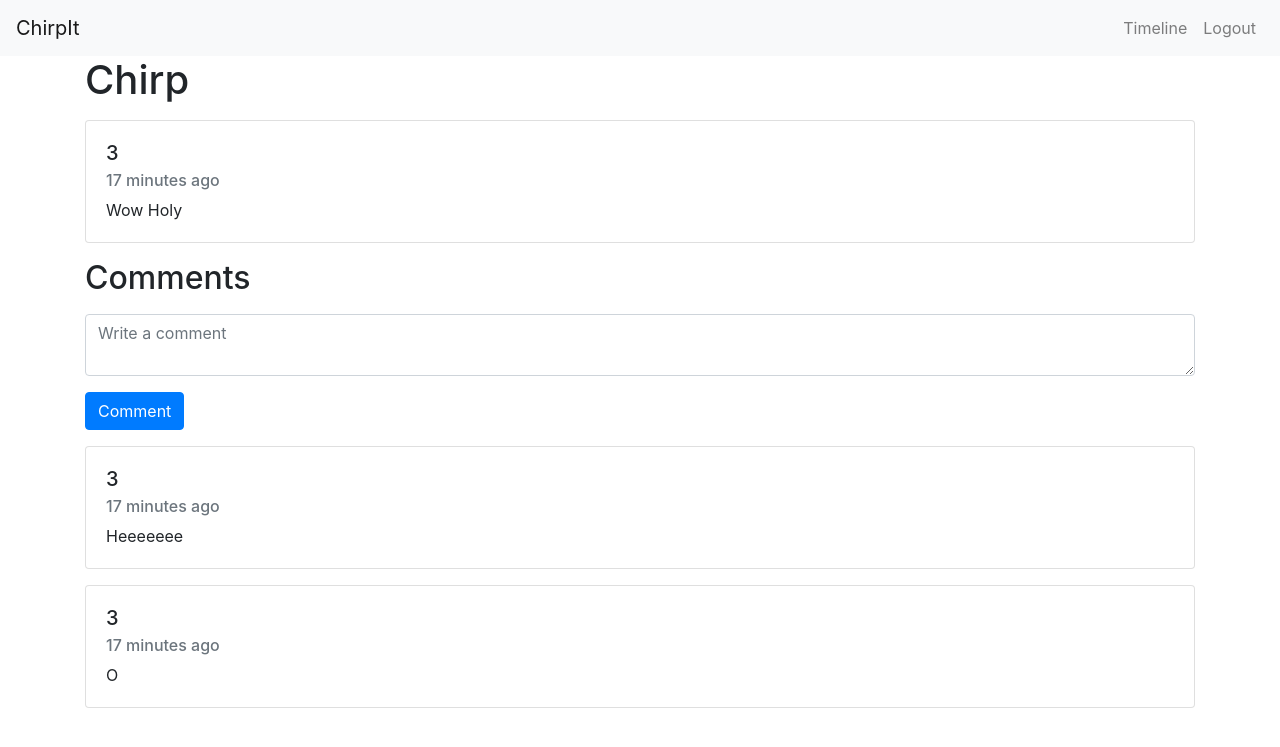
After one commit to d-anshul/ChirpIt, a Flask app: page /chirp/1 in a window 1280 px wide. The commit adds this page. Shown: the top 747 px of the page. Run offline with Flask 3, Linux system fonts and the light colour scheme; a user stored in the database is signed in; some libraries are stand-ins or nearby versions.

Commit message:
Comments Functionality added

```diff
--- a/app.py
+++ b/app.py
@@ -2,42 +2,55 @@ from flask import Flask, render_template, redirect, url_for, request, flash
 from flask_sqlalchemy import SQLAlchemy
 from flask_login import LoginManager, UserMixin, login_user, login_required, logout_user, current_user
 from werkzeug.security import generate_password_hash, check_password_hash
-from datetime import datetime  # Add this import
-from flask_humanize import Humanize  # Add this import
+from datetime import datetime
+from flask_humanize import Humanize
+import arrow  # Add this import
 
 app = Flask(__name__)
 app.config['SECRET_KEY'] = 'your_secret_key_here'
 app.config['SQLALCHEMY_DATABASE_URI'] = 'sqlite:///chirp.db'
 db = SQLAlchemy(app)
-humanize = Humanize(app)  # Initialize Humanize
+humanize = Humanize(app)
+
+# Add this function to register 'naturaltime' filter
+def naturaltime(value):
+    return arrow.get(value).humanize()
+
+app.jinja_env.filters['naturaltime'] = naturaltime
 
 login_manager = LoginManager()
 login_manager.login_view = 'login'
 login_manager.init_app(app)
+
 
 class User(UserMixin, db.Model):
     id = db.Column(db.Integer, primary_key=True)
     username = db.Column(db.String(100), unique=True, nullable=False)
     password = db.Column(db.String(100), nullable=False)
     chirps = db.relationship('Chirp', backref='user', lazy=True)
-
+    comments = db.relationship('Comment', backref='user', lazy=True)
 
 class Chirp(db.Model):
     id = db.Column(db.Integer, primary_key=True)
     text = db.Column(db.String(280), nullable=False)
-    timestamp = db.Column(db.DateTime, nullable=False)
+    timestamp = db.Column(db.DateTime, nullable=False, default=datetime.utcnow)
     user_id = db.Column(db.Integer, db.ForeignKey('user.id'), nullable=False)
+    comments = db.relationship('Comment', backref='chirp', lazy=True)
 
+class Comment(db.Model):
+    id = db.Column(db.Integer, primary_key=True)
+    text = db.Column(db.String(280), nullable=False)
+    timestamp = db.Column(db.DateTime, nullable=False, default=datetime.utcnow)
+    user_id = db.Column(db.Integer, db.ForeignKey('user.id'), nullable=False)
+    chirp_id = db.Column(db.Integer, db.ForeignKey('chirp.id'), nullable=False)
 
 @login_manager.user_loader
 def load_user(user_id):
     return User.query.get(int(user_id))
 
-
 @app.route('/')
 def home():
     return render_template('home.html')
-
 
 @app.route('/signup', methods=['GET', 'POST'])
 def signup():
@@ -58,7 +71,6 @@ def signup():
 
     return render_template('signup.html')
 
-
 @app.route('/login', methods=['GET', 'POST'])
 def login():
     if request.method == 'POST':
@@ -73,7 +85,6 @@ def login():
             flash('Invalid username or password. Please try again.', 'error')
 
     return render_template('login.html')
-
 
 @app.route('/timeline', methods=['GET', 'POST'])
 @login_required
@@ -90,13 +101,19 @@ def timeline():
     chirps = Chirp.query.order_by(Chirp.timestamp.desc()).all()
     return render_template('timeline.html', chirps=chirps)
 
-@app.route('/user/<username>')
+@app.route('/chirp/<int:chirp_id>', methods=['GET', 'POST'])
 @login_required
-def user_profile(username):
-    user = User.query.filter_by(username=username).first_or_404()
-    chirps = Chirp.query.filter_by(user_id=user.id).order_by(Chirp.timestamp.desc()).all()
-    return render_template('user_profile.html', user=user, chirps=chirps)
-
+def chirp(chirp_id):
+    chirp = Chirp.query.get_or_404(chirp_id)
+    if request.method == 'POST':
+        comment_text = request.form['comment_text']
+        if comment_text:
+            new_comment = Comment(text=comment_text, timestamp=datetime.utcnow(), user=current_user, chirp=chirp)
+            db.session.add(new_comment)
+            db.session.commit()
+            flash('Your comment has been posted!', 'success')
+            return redirect(url_for('chirp', chirp_id=chirp_id))
+    return render_template('chirp.html', chirp=chirp)
 
 @app.route('/logout')
 @login_required
@@ -104,6 +121,5 @@ def logout():
     logout_user()
     return redirect(url_for('home'))
 
-
 if __name__ == '__main__':
     app.run(debug=True)
--- /dev/null
+++ b/templates/chirp.html
@@ -0,0 +1,33 @@
+{% extends "base.html" %}
+{% block content %}
+    <h1 class="mb-3">Chirp</h1>
+
+    <div class="card mb-3">
+        <div class="card-body">
+            <h5 class="card-title">{{ chirp.user.username }}</h5>
+            <h6 class="card-subtitle mb-2 text-muted">{{ chirp.timestamp|naturaltime }}</h6>
+            <p class="card-text">{{ chirp.text }}</p>
+        </div>
+    </div>
+
+    <h2 class="mb-3">Comments</h2>
+
+    <form method="POST">
+        <div class="mb-3">
+            <textarea name="comment_text" class="form-control" placeholder="Write a comment" required></textarea>
+        </div>
+        <div class="mb-3">
+            <button type="submit" class="btn btn-primary">Comment</button>
+        </div>
+    </form>
+
+    {% for comment in chirp.comments %}
+        <div class="card mb-3">
+            <div class="card-body">
+                <h5 class="card-title">{{ comment.user.username }}</h5>
+                <h6 class="card-subtitle mb-2 text-muted">{{ comment.timestamp|naturaltime }}</h6>
+                <p class="card-text">{{ comment.text }}</p>
+            </div>
+        </div>
+    {% endfor %}
+{% endblock %}
--- a/templates/user_profile.html
+++ b/templates/user_profile.html
@@ -12,7 +12,7 @@
             <!-- User's Chirps -->
             <ul class="list-group">
                 {% for chirp in chirps %}
-                <li class="list-group-item">{{ chirp.text }} - by {{ chirp.user.username }}</li>
+                <li class="list-group-item">{{ chirp.text }} - by {{ chirp.user.username }} <small class="text-muted">{{ chirp.timestamp|naturaltime }}</small></li>
                 {% endfor %}
             </ul>
         </div>
```
Also changed, not shown: templates/timeline.html (+17 -17 lines), instance/chirp.db, instance/chirpit.db (deleted).
